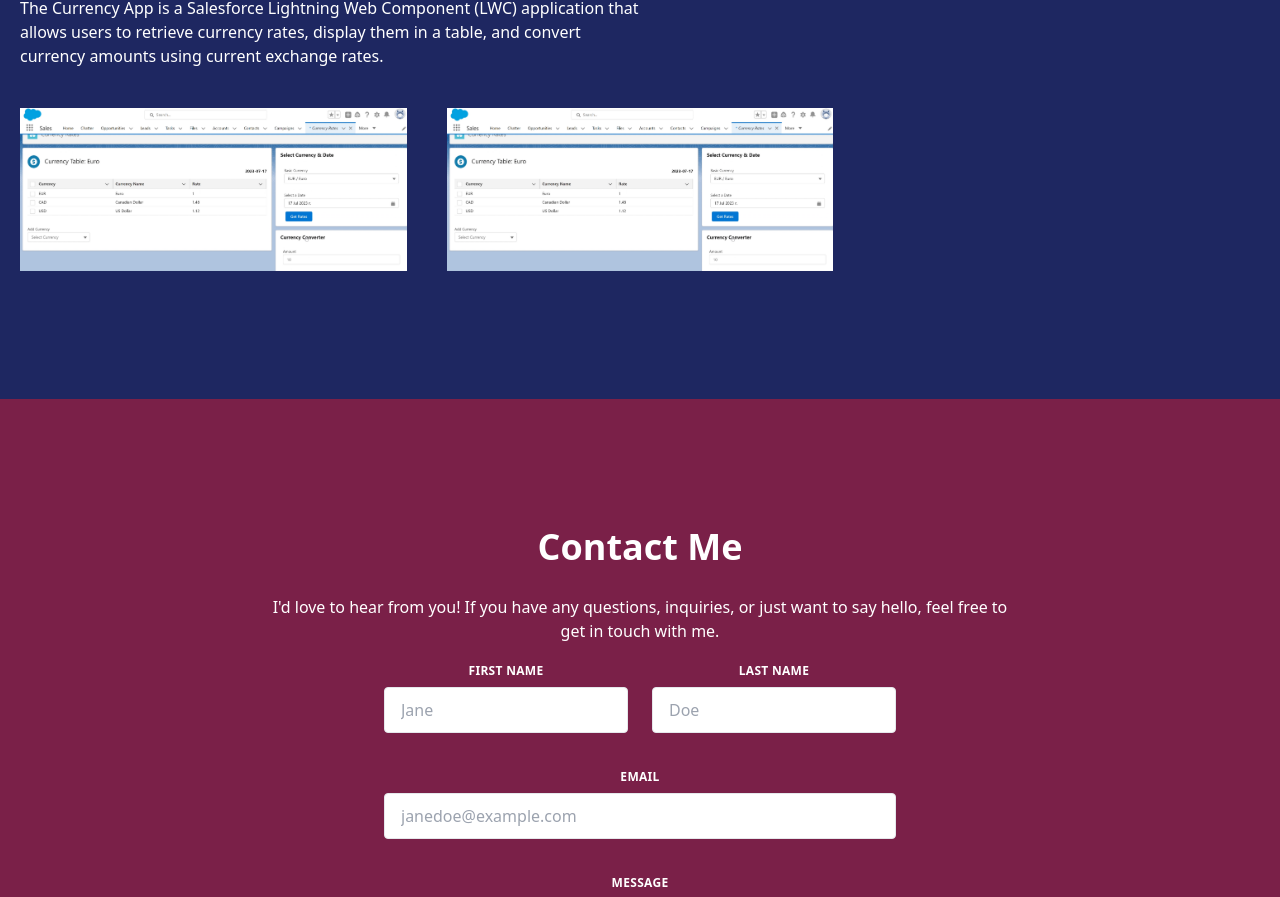
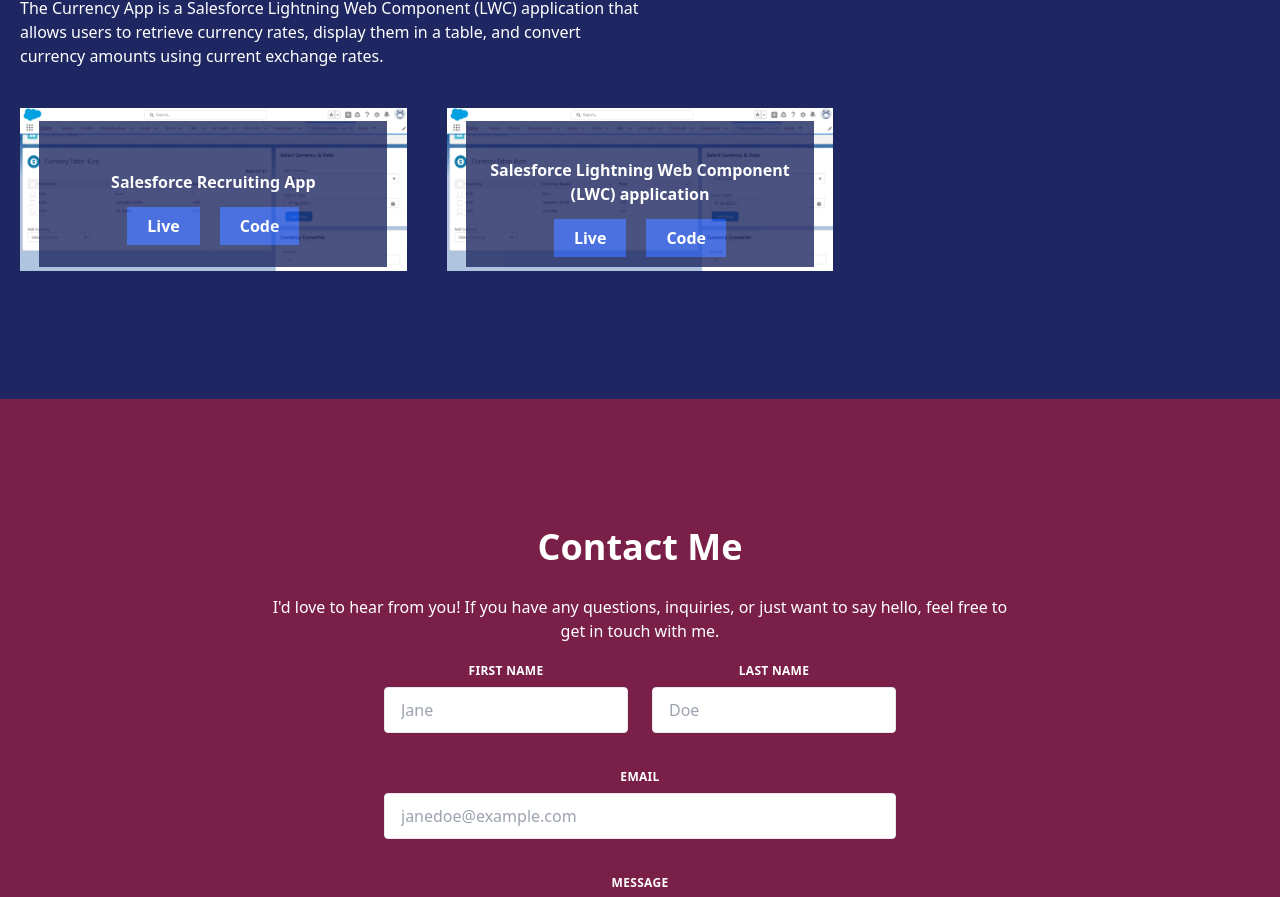
Before and after one commit to nikitarougal/portfolio, a React (Create React App) app: page / in a window 1280 px wide. Shown: the part 1580-2477 px from the top of the page. Built offline with nearby package versions, Linux system fonts and the light colour scheme; no server answers.

Commit message:
portfolio section

```diff
--- a/src/components/Portfolio.js
+++ b/src/components/Portfolio.js
@@ -32,22 +32,19 @@
             currency amounts using current exchange rates.
           </p>
         </div>
-
-        <div className="about-img"></div>
       </div>
 
       <div className="projects container mx-auto grid md:grid-cols-3 gap-10">
         {projects.map((project, i) => {
           return (
             <div className="relative" key={i}>
-              <img src={project.img} alt={project.title} />
-              <div className="flex absolute left-0 right-0 top-[13px] bottom-0 mx-auto w-[90%] h-[90%]  bg-primary  opacity-0 duration-500 justify-center flex-col hover:opacity-100 ">
+              <img src={project.img} alt={`Project: ${project.title}`} />
+              <div className="flex absolute left-0 right-0 top-[13px] bottom-0 mx-auto w-[90%] h-[90%] bg-primary opacity-80 duration-500 justify-center flex-col hover:opacity-100 ">
                 <p className="py-5 text-center font-bold px-2 text-white">{project.desc}</p>
-
                 <div className="mx-auto">
                   <a
                     href={project.live}
-                    className="px-5 py-2 bg-blue-500 hover:bg-blue-600 mr-5 font-bold"
+                    className="px-5 py-2 bg-blue-700 hover:bg-blue-800 mr-5 font-bold"
                     target="_blank"
                     rel="noopener noreferrer"
                   >
```
